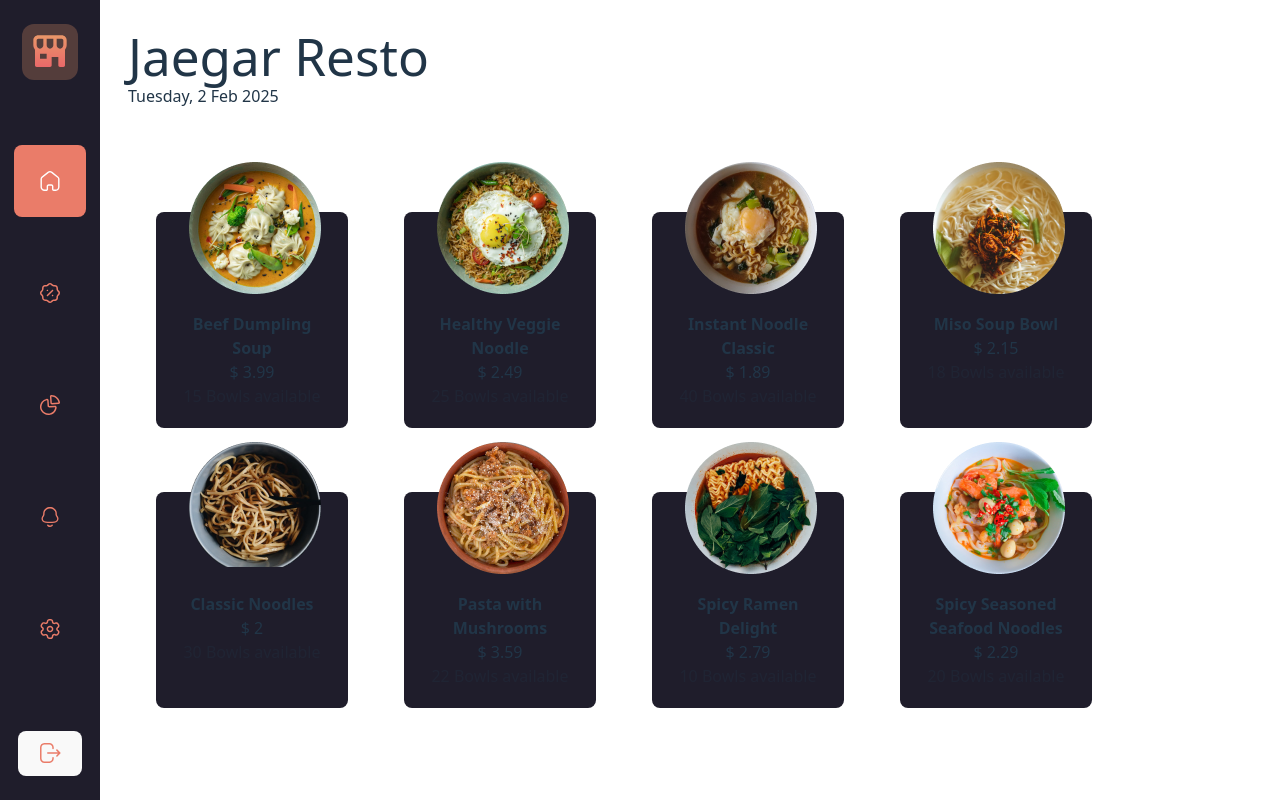
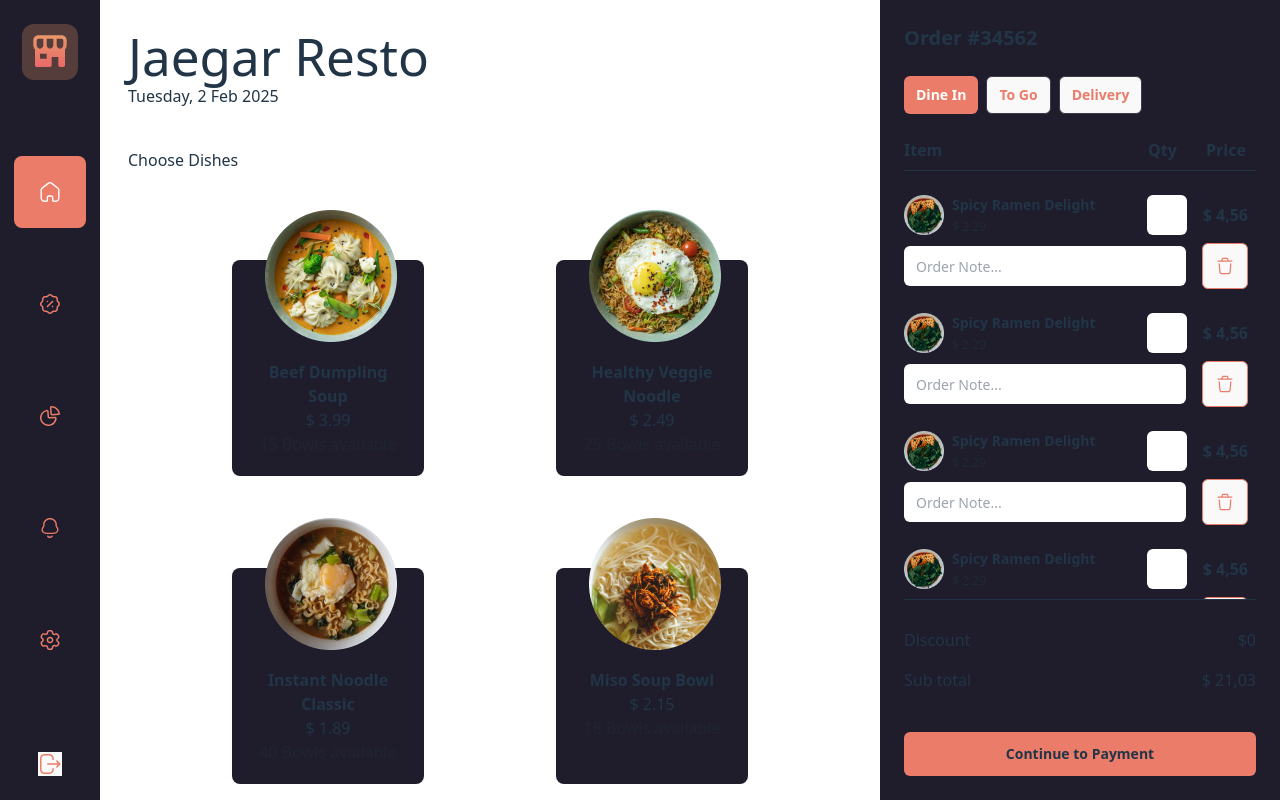
Before and after one commit to tamby1296/Food-EPOS, a React (Vite) app: page / in a window 1280 px wide. Shown: the top 800 px of the page. Built offline with nearby package versions, Linux system fonts and the light colour scheme.

Commit message:
add order side pannel

```diff
--- a/package.json
+++ b/package.json
@@ -11,6 +11,7 @@
   },
   "dependencies": {
     "@radix-ui/react-dialog": "^1.1.14",
+    "@radix-ui/react-radio-group": "^1.3.7",
     "@radix-ui/react-select": "^2.2.5",
     "@radix-ui/react-tabs": "^1.1.12",
     "@tanstack/react-query": "^5.84.1",
--- a/src/App.tsx
+++ b/src/App.tsx
@@ -5,7 +5,7 @@ function App() {
   return (
     <main className="flex pl-[100px]">
       <Navigation />
-      <div className="p-7 flex-1">
+      <div className="flex-1">
         <Outlet />
       </div>
     </main>
--- a/src/components/MealCard.tsx
+++ b/src/components/MealCard.tsx
@@ -9,7 +9,7 @@ interface IMealCardProps {
 
 const MealCard: React.FC<IMealCardProps> = ({ title, price, qty, img }) => {
   return (
-    <div className="mt-16 mx-7 w-[192px] rounded-lg bg-kAppDarkNavy px-6 pb-5 pt-[100px] text-center relative">
+    <div className="mt-16 m-7 w-[192px] rounded-lg bg-kAppDarkNavy px-6 pb-5 pt-[100px] text-center relative">
       <img
         className="aspect-square w-[132px] absolute -top-[50px] left-0 translate-x-1/4"
         alt={title}
--- /dev/null
+++ b/src/components/OrderLine.tsx
@@ -0,0 +1,39 @@
+import DeleteIcon from "@icons/trash.svg?react";
+
+const OrderLine = () => {
+  return (
+    <div className="my-6 w-full">
+      <div className="flex flex-col gap-2">
+        <div className="flex gap-2 overflow-hidden justify-center items-center">
+          <div className="flex gap-2 w-full">
+            <img
+              alt="product-name"
+              src="images/meals/spicy_ramen.png"
+              width={40}
+              height={40}
+            />
+            <div>
+              <p className="mb-1 text-sm font-bold truncate">
+                Spicy Ramen Delight
+              </p>
+              <p className="text-xs opacity-55">$ 2.29</p>
+            </div>
+          </div>
+          <input className="font-bold text-center aspect-square h-full w-10 rounded-md" />
+          <p className="ml-2 font-bold whitespace-nowrap">$ 4,56</p>
+        </div>
+        <div className="flex gap-2 items-center">
+          <input
+            className="pl-3 py-3 text-sm w-full h-10 rounded-md"
+            placeholder="Order Note..."
+          />
+          <button className="ml-2 border border-kAppCoral p-3 rounded-md">
+            <DeleteIcon className="fill-kAppCoral" />
+          </button>
+        </div>
+      </div>
+    </div>
+  );
+};
+
+export default OrderLine;
--- /dev/null
+++ b/src/components/RadioButton.tsx
@@ -0,0 +1,42 @@
+import { Root, Item } from "@radix-ui/react-radio-group";
+import { cva } from "class-variance-authority";
+import React, { useState } from "react";
+
+interface IRadioButtonProps {
+  options: Array<{
+    label: string;
+    value: string;
+  }>;
+}
+
+const RadioItemVariants = cva("text-sm font-bold px-3 py-2 rounded-md", {
+  variants: {
+    isActive: {
+      true: "bg-kAppCoral text-kAppWhite",
+      false: "text-kAppCoral border border-kAppCharcoal",
+    },
+  },
+});
+
+const RadioButton: React.FC<IRadioButtonProps> = ({ options }) => {
+  const [value, setValue] = useState(options[0].value);
+  return (
+    <Root
+      className="w-full flex gap-2"
+      defaultValue={value}
+      onValueChange={(v) => setValue(v)}
+    >
+      {options.map((option, i) => (
+        <Item
+          className={RadioItemVariants({ isActive: option.value === value })}
+          value={option.value}
+          key={i}
+        >
+          {option.label}
+        </Item>
+      ))}
+    </Root>
+  );
+};
+
+export default RadioButton;
--- /dev/null
+++ b/src/components/SelectBox.tsx
@@ -0,0 +1,12 @@
+import React from "react";
+import { Root, Trigger } from "@radix-ui/react-select";
+
+const SelectBox = () => {
+  return (
+    <Root>
+      <Trigger></Trigger>
+    </Root>
+  );
+};
+
+export default SelectBox;
--- a/src/index.css
+++ b/src/index.css
@@ -39,22 +39,16 @@ h1 {
   line-height: 1.1;
 }
 
-button {
-  border-radius: 8px;
-  border: 1px solid transparent;
-  padding: 0.6em 1.2em;
-  font-size: 1em;
-  font-weight: 500;
-  font-family: inherit;
-  cursor: pointer;
-  transition: border-color 0.25s;
-}
 button:hover {
-  border-color: #646cff;
+  opacity: 0.8;
 }
 button:focus,
 button:focus-visible {
   outline: 4px auto -webkit-focus-ring-color;
+}
+
+input:focus {
+  outline: none
 }
 
 @media (prefers-color-scheme: light) {
--- /dev/null
+++ b/src/modules/Home/Views/MealList.tsx
@@ -0,0 +1,38 @@
+import MealCard from "@/components/MealCard";
+import SelectBox from "@/components/SelectBox";
+import { getAllMeals } from "@/services/meals";
+import { useQuery } from "@tanstack/react-query";
+
+const MealList = () => {
+  const { data, isLoading, isError } = useQuery({
+    queryKey: ["meal/list"],
+    queryFn: async () => getAllMeals(),
+  });
+
+  return (
+    <div className="p-7">
+      <div className="w-full flex justify-between items-center mb-10">
+        <div>
+          <h1>Jaegar Resto</h1>
+          <h2>Tuesday, 2 Feb 2025</h2>
+        </div>
+        <div>
+          <input />
+        </div>
+      </div>
+      <div>
+        <h3>Choose Dishes</h3>
+        <SelectBox />
+      </div>
+      {!isLoading && !isError && (
+        <div className="flex flex-wrap justify-evenly">
+          {data?.body?.meals.map((meal, i) => (
+            <MealCard key={i} {...meal} />
+          ))}
+        </div>
+      )}
+    </div>
+  );
+};
+
+export default MealList;
--- /dev/null
+++ b/src/modules/Home/Views/OrderDetails.tsx
@@ -0,0 +1,53 @@
+import OrderLine from "@/components/OrderLine";
+import RadioButton from "@/components/RadioButton";
+
+const MealOptions = [
+  {
+    label: "Dine In",
+    value: "dine-in",
+  },
+  {
+    label: "To Go",
+    value: "to-go",
+  },
+  {
+    label: "Delivery",
+    value: "delivery",
+  },
+];
+
+const OrderDetails = () => {
+  return (
+    <div className="fixed right-0 h-full p-6 pb-[200px] w-[400px] bg-kAppDarkNavy flex flex-col items-start">
+      <h3 className="text-xl font-bold mb-6">Order #34562</h3>
+      <div className="mb-6">
+        <RadioButton options={MealOptions} />
+      </div>
+      <div className="w-full flex font-bold mb-2 gap-2">
+        <p className="flex-grow">Item</p>
+        <p className="basis-[50px]">Qty</p>
+        <p className="basis-[50px]">Price</p>
+      </div>
+      <div className="w-full flex-1 pr-2 overflow-auto border-t border-b">
+        {[...Array(6)].map((_, i) => (
+          <OrderLine key={i} />
+        ))}
+      </div>
+      <div className="absolute w-[calc(100%-3rem)] box-content left-0 bottom-0 mx-6 mb-6">
+        <div className="flex justify-between items-center mb-4">
+          <p>Discount</p>
+          <p>$0</p>
+        </div>
+        <div className="flex justify-between items-center mb-10">
+          <p>Sub total</p>
+          <p>$ 21,03</p>
+        </div>
+        <button className="bg-kAppCoral w-full font-bold text-sm rounded-md p-3">
+          Continue to Payment
+        </button>
+      </div>
+    </div>
+  );
+};
+
+export default OrderDetails;
--- a/src/modules/Home/index.tsx
+++ b/src/modules/Home/index.tsx
@@ -1,31 +1,11 @@
-import MealCard from "@/components/MealCard";
-import { getAllMeals } from "@/services/meals";
-import { useQuery } from "@tanstack/react-query";
+import MealList from "./Views/MealList";
+import OrderDetails from "./Views/OrderDetails";
 
 const HomeScreen = () => {
-  const { data, isLoading, isError } = useQuery({
-    queryKey: ["meal/list"],
-    queryFn: async () => getAllMeals(),
-  });
-
   return (
-    <div>
-      <div className="w-full flex justify-between items-center mb-10">
-        <div>
-          <h1>Jaegar Resto</h1>
-          <h2>Tuesday, 2 Feb 2025</h2>
-        </div>
-        <div>
-          <input />
-        </div>
-      </div>
-      {!isLoading && !isError && (
-        <div className="flex flex-wrap">
-          {data?.body?.meals.map((meal, i) => (
-            <MealCard key={i} {...meal} />
-          ))}
-        </div>
-      )}
+    <div className="flex pr-[400px]">
+      <MealList />
+      <OrderDetails />
     </div>
   );
 };
```
Also changed, not shown: 1 other file (tests, documents, lock files or other folders).
